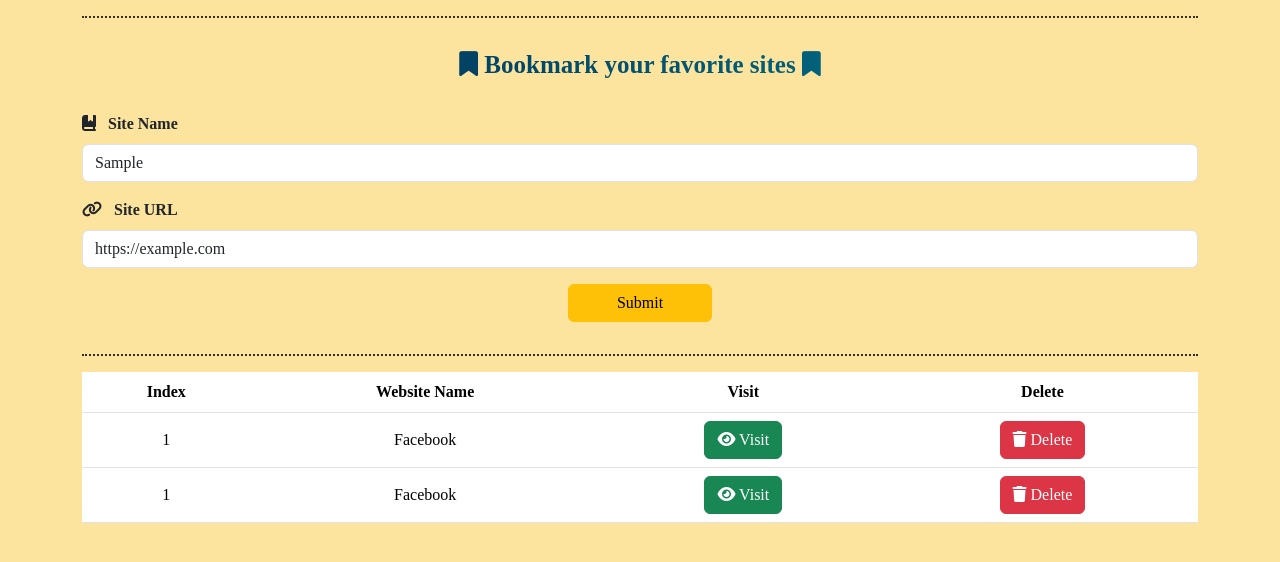
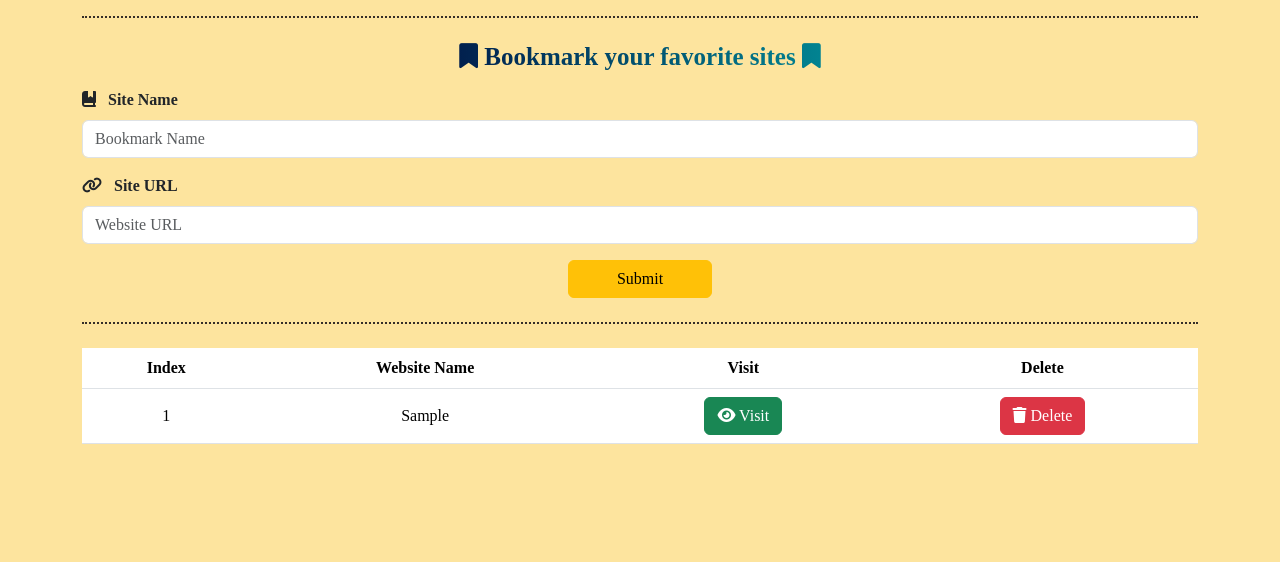
Before and after one commit to khaledradwan96/Bookmarker, a plain HTML site: page index.html in a window 1280 px wide. Both pictures are taken after typing "Sample", "https://example.com" into the empty fields and a click on the button "Submit". Shown: the part 124-686 px from the top of the page. Drawn offline with Linux system fonts and the light colour scheme; a web font is replaced by a local one.

Commit message:
code: add code of function addSite() & displaySite(arr)

```diff
--- a/css/main.css
+++ b/css/main.css
@@ -24,7 +24,7 @@ main h1::before {
   left: 0;
   bottom: 10px;
   background-color: #6dc5d1;
-  transition: height 350ms;
+  transition: 0.3s;
   z-index: -1;
 }
 main h1:hover::before {
@@ -33,7 +33,7 @@ main h1:hover::before {
 main .add-control {
   border-top: 2px dotted #352e28;
   border-bottom: 2px dotted #352e28;
-  padding-block: 2rem;
+  padding-block: 1.5rem;
 }
 main .add-control h2 {
   font-size: 25px;
@@ -42,10 +42,29 @@ main .add-control h2 {
   background: linear-gradient(to right, #01204e, #028391);
   -webkit-text-fill-color: transparent;
   -webkit-background-clip: text;
+  position: relative;
+  width: fit-content;
+  margin: auto;
+  z-index: 5;
+}
+main .add-control h2::before {
+  content: "";
+  position: absolute;
+  width: 0;
+  height: 3px;
+  left: 0;
+  bottom: -5px;
+  background: linear-gradient(to right, #01204e, #028391);
+  transition: 0.3s;
+  z-index: -1;
+}
+main .add-control:hover h2::before {
+  width: 100%;
 }
 .form-control:focus {
-  border-color: #028391;
+  color: #212529;
   background-color: #fff;
+  border-color: #d99c39;
   outline: 0;
-  box-shadow: 0 0 0 0.25rem #6dc5d1;
+  box-shadow: 0 0 0 0.25rem #fec26055;
 }
--- a/index.html
+++ b/index.html
@@ -45,9 +45,9 @@
                     <input type="url" id="siteURL" class="form-control" placeholder="Website URL">
                 </div>
 
-                <button class="btn btn-warning px-5 mt-3">Submit</button>
+                <button onclick="addSite()" class="btn btn-warning px-5 mt-3">Submit</button>
             </div>
-            <table class="table mt-3 text-center bg-light">
+            <table class="table mt-4">
                 <thead>
                     <tr>
                         <th>Index</th>
@@ -56,40 +56,7 @@
                         <th>Delete</th>
                     </tr>
                 </thead>
-                <tbody class="align-middle">
-                    <tr>
-                        <td>1</td>
-                        <td>Facebook</td>
-                        <td>
-                            <a href="#" class="btn btn-success">
-                                <i class="fa-solid fa-eye"></i>
-                                Visit
-                            </a>
-                        </td>
-                        <td>
-                            <a href="#" class="btn btn-danger">
-                                <i class="fa-solid fa-trash"></i>
-                                Delete
-                            </a>
-                        </td>
-                    </tr>
-                    <tr>
-                        <td>1</td>
-                        <td>Facebook</td>
-                        <td>
-                            <a href="#" class="btn btn-success">
-                                <i class="fa-solid fa-eye"></i>
-                                Visit
-                            </a>
-                        </td>
-                        <td>
-                            <a href="#" class="btn btn-danger">
-                                <i class="fa-solid fa-trash"></i>
-                                Delete
-                            </a>
-                        </td>
-                    </tr>
-                </tbody>
+                <tbody class="align-middle" id="tableContent"> </tbody>
             </table>
         </div>
     </main>
--- a/js/main.js
+++ b/js/main.js
@@ -0,0 +1,48 @@
+var siteName = document.getElementById("siteName")
+var siteURL = document.getElementById("siteURL")
+
+var siteContainer;
+if(localStorage.getItem('bookmarkSites') === null){  // user is new
+    siteContainer = []
+    }else{ // user have storage data
+    siteContainer = JSON.parse(localStorage.getItem('bookmarkSites'));
+    displaySite(siteContainer);
+    };
+
+function addSite(){
+    var site = {
+        name: siteName.value,
+        URL: siteURL.value
+    }
+
+    siteContainer.push(site)
+    localStorage.setItem("bookmarkSites", JSON.stringify(siteContainer))
+    displaySite(siteContainer)
+    siteName.value = null;
+    siteURL.value = null;
+}
+
+function displaySite(arr){
+    var cartona = "";
+    for(var i=0; i<arr.length; i++){
+        cartona +=`
+        <tr>
+        <td>${i+1}</td>
+        <td>${arr[i].name}</td>
+        <td>
+            <a href="${arr[i].URL}" target="_blank" class="btn btn-success">
+                <i class="fa-solid fa-eye"></i>
+                Visit
+            </a>
+        </td>
+        <td>
+            <button class="btn btn-danger">
+                <i class="fa-solid fa-trash"></i>
+                Delete
+            </button>
+        </td>
+    </tr>
+        `
+    }
+    document.getElementById("tableContent").innerHTML = cartona
+}
```
